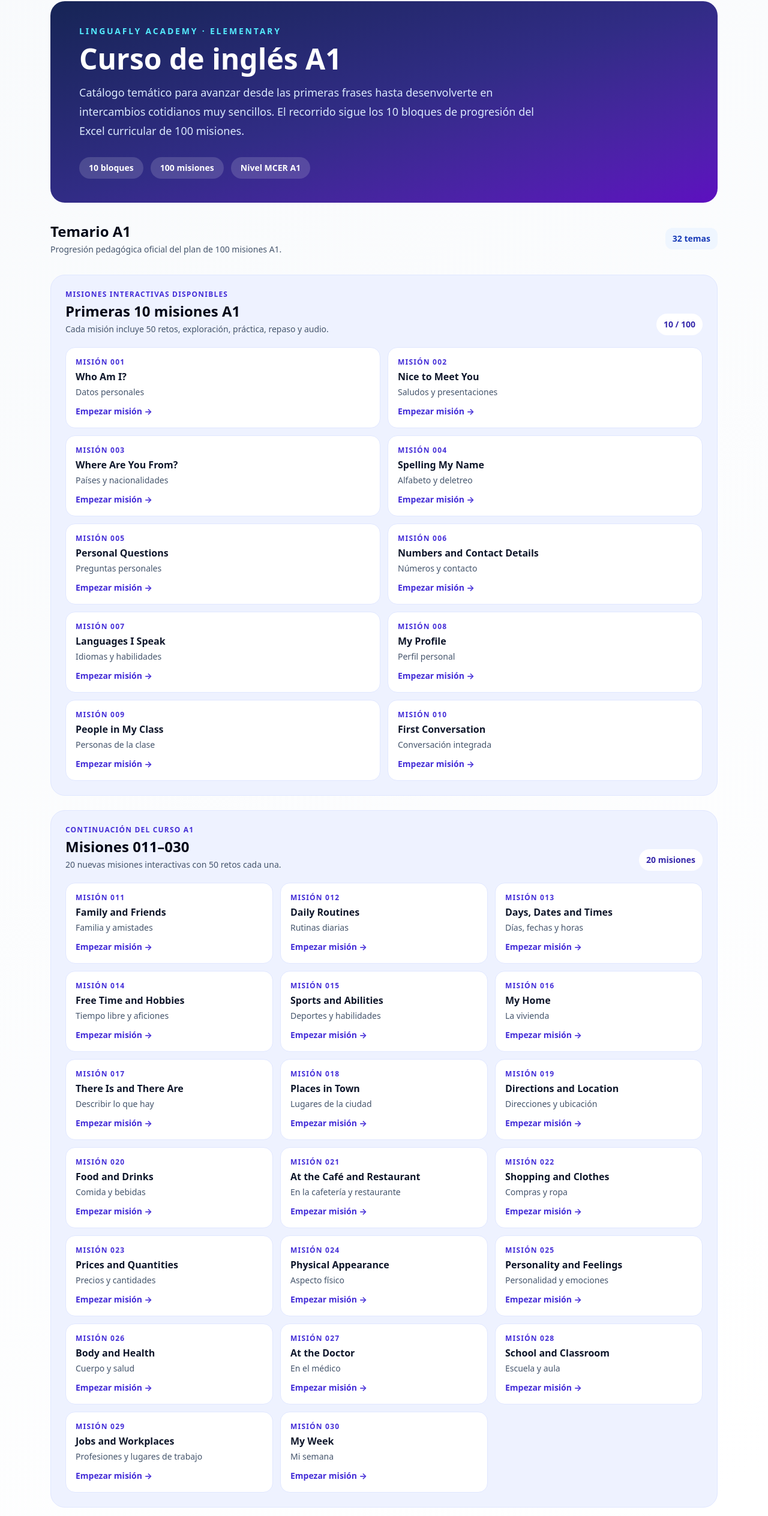
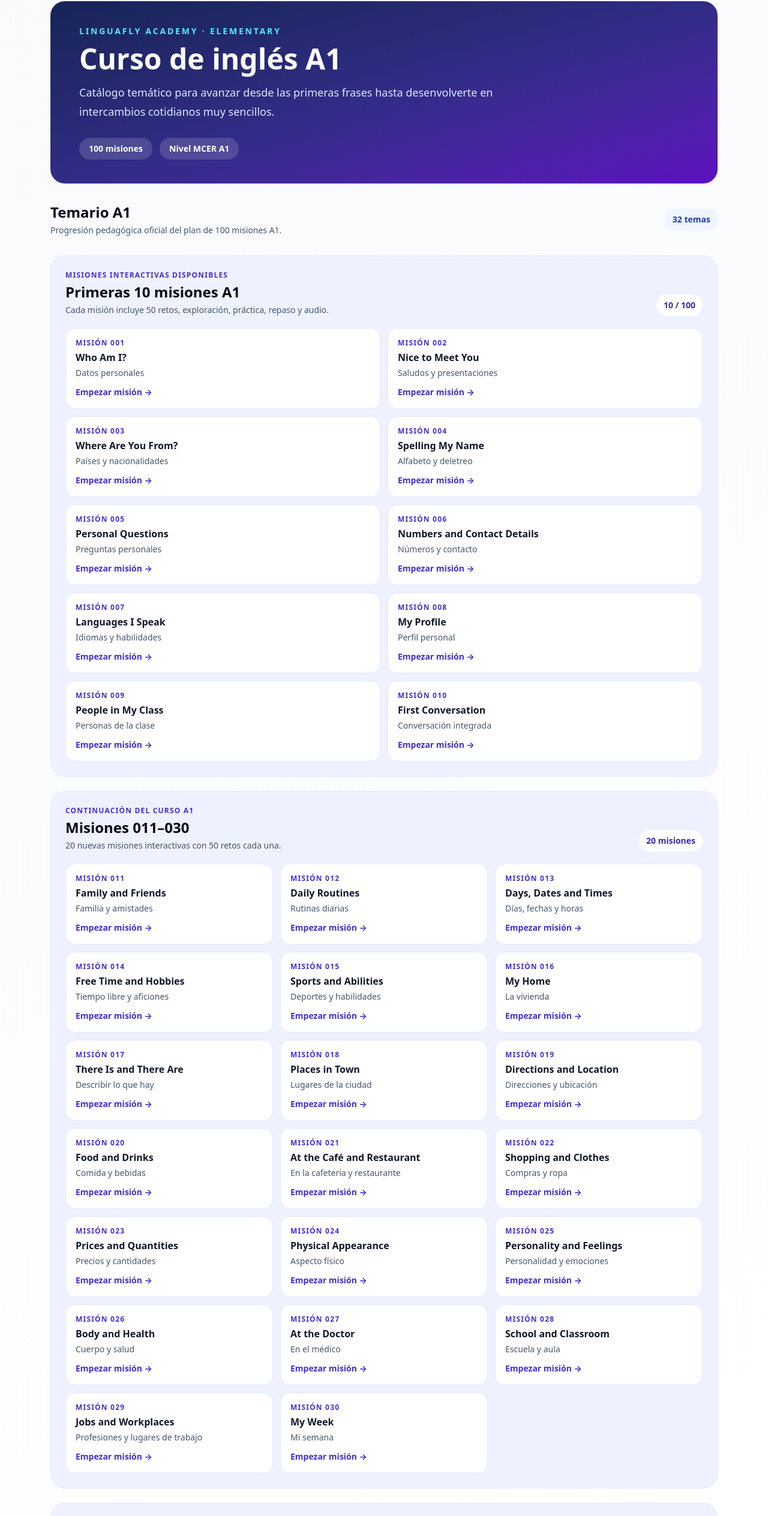
Before and after one commit to linguafly6-ui/linguaflynew2, a Next.js app: page /academia/a1 in a window 1280 px wide. Shown: the part 167-2695 px from the top of the page at 60% size. Built offline with nearby package versions, Linux system fonts and the light colour scheme.

Commit message:
Remove remaining progression block references

```diff
--- a/app/academia/a1/page.tsx
+++ b/app/academia/a1/page.tsx
@@ -64,9 +64,8 @@ export default function A1Page() {
     <section className="mt-6 rounded-3xl bg-gradient-to-br from-blue-950 via-indigo-900 to-violet-800 px-7 py-10 text-white sm:px-12">
       <p className="text-sm font-extrabold uppercase tracking-[.2em] text-cyan-300">Linguafly Academy · Elementary</p>
       <h1 className="mt-3 text-4xl font-black sm:text-5xl">Curso de inglés A1</h1>
-      <p className="mt-4 max-w-3xl text-lg leading-8 text-blue-100">Catálogo temático para avanzar desde las primeras frases hasta desenvolverte en intercambios cotidianos muy sencillos. El recorrido sigue los 10 bloques de progresión del Excel curricular de 100 misiones.</p>
+      <p className="mt-4 max-w-3xl text-lg leading-8 text-blue-100">Catálogo temático para avanzar desde las primeras frases hasta desenvolverte en intercambios cotidianos muy sencillos.</p>
       <div className="mt-7 flex flex-wrap gap-3 text-sm font-bold">
-        <span className="rounded-full bg-white/15 px-4 py-2">10 bloques</span>
         <span className="rounded-full bg-white/15 px-4 py-2">100 misiones</span>
         <span className="rounded-full bg-white/15 px-4 py-2">Nivel MCER A1</span>
       </div>
@@ -119,7 +118,7 @@ export default function A1Page() {
       </div>
     </section>
     <section className="mt-6 rounded-3xl border border-indigo-100 bg-indigo-50 p-6">
-      <div className="flex flex-wrap items-end justify-between gap-3"><div><p className="text-xs font-black uppercase tracking-widest text-indigo-700">Nuevas misiones · Bloques A1.4 y A1.5</p><h2 className="mt-1 text-2xl font-black text-slate-950">Misiones 031–050</h2><p className="mt-1 text-sm text-slate-600">20 misiones nuevas según el Excel curricular, con 50 retos cada una.</p></div><span className="rounded-full bg-white px-3 py-2 text-sm font-bold text-indigo-800">20 misiones</span></div>
+      <div className="flex flex-wrap items-end justify-between gap-3"><div><p className="text-xs font-black uppercase tracking-widest text-indigo-700">Nuevas misiones · A1.4 y A1.5</p><h2 className="mt-1 text-2xl font-black text-slate-950">Misiones 031–050</h2><p className="mt-1 text-sm text-slate-600">20 misiones nuevas según el Excel curricular, con 50 retos cada una.</p></div><span className="rounded-full bg-white px-3 py-2 text-sm font-bold text-indigo-800">20 misiones</span></div>
       <div className="mt-5 grid gap-3 sm:grid-cols-2 lg:grid-cols-3">
         <Link href="/academia/a1/031" className="rounded-2xl border border-indigo-100 bg-white p-4 transition hover:border-indigo-400 hover:shadow-sm"><p className="text-xs font-extrabold tracking-widest text-indigo-700">MISIÓN 031</p><h3 className="mt-1 font-bold text-slate-900">A Typical Day</h3><p className="mt-1 text-sm text-slate-600">Rutina diaria</p><span className="mt-3 inline-block text-sm font-bold text-indigo-700">Empezar misión →</span></Link>
         <Link href="/academia/a1/032" className="rounded-2xl border border-indigo-100 bg-white p-4 transition hover:border-indigo-400 hover:shadow-sm"><p className="text-xs font-extrabold tracking-widest text-indigo-700">MISIÓN 032</p><h3 className="mt-1 font-bold text-slate-900">Morning and Evening</h3><p className="mt-1 text-sm text-slate-600">Momentos del día</p><span className="mt-3 inline-block text-sm font-bold text-indigo-700">Empezar misión →</span></Link>
@@ -144,7 +143,7 @@ export default function A1Page() {
       </div>
     </section>
     <section className="mt-8 rounded-2xl bg-amber-50 p-5 text-sm leading-6 text-amber-950">
-      <strong>Nota:</strong> este catálogo sigue los 10 bloques de progresión del Excel curricular. Ya están disponibles las primeras 50 misiones interactivas, cada una con 50 retos. Las siguientes se incorporarán progresivamente hasta completar las 100 misiones del curso.
+      <strong>Nota:</strong> este catálogo sigue la progresión del Excel curricular. Ya están disponibles las primeras 50 misiones interactivas, cada una con 50 retos. Las siguientes se incorporarán progresivamente hasta completar las 100 misiones del curso.
     </section>
   </main>;
 }
```
